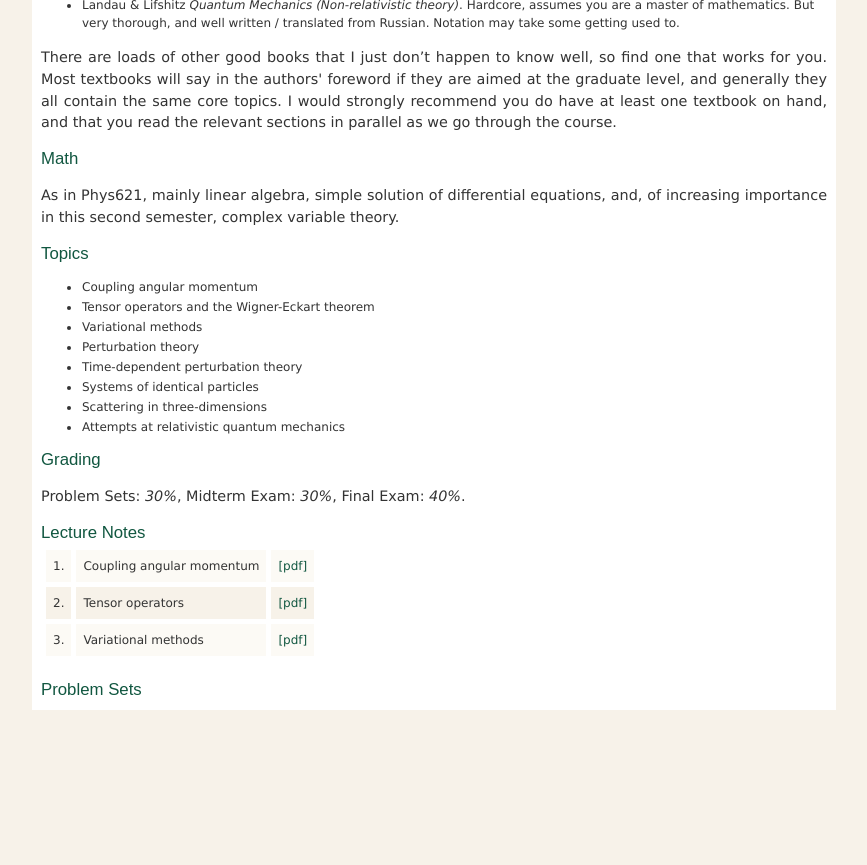
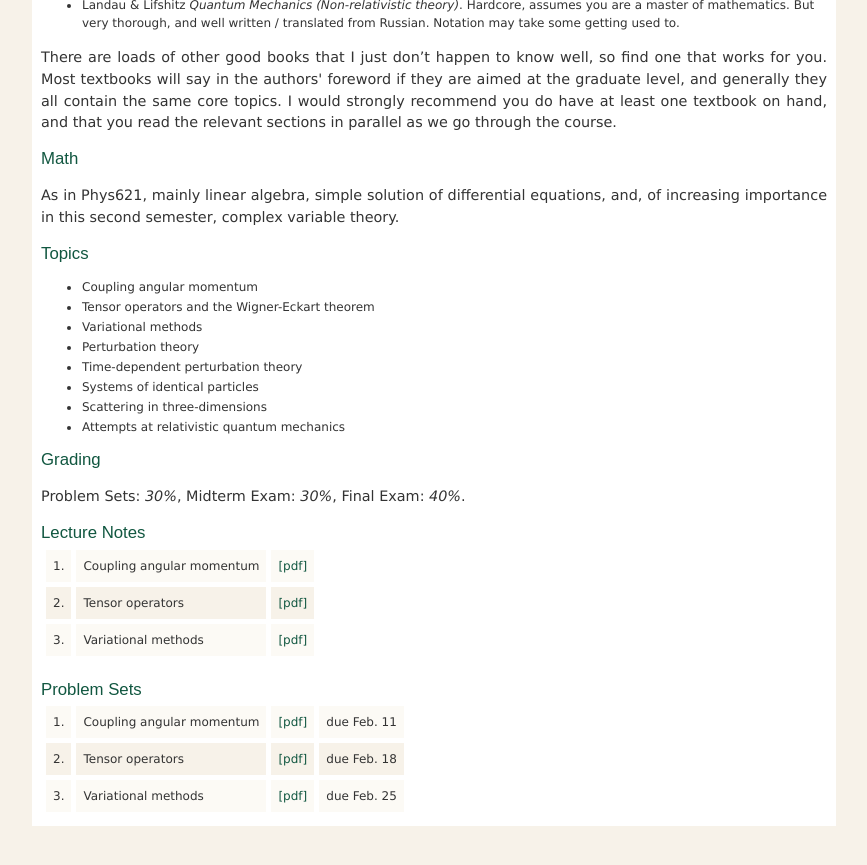
Before and after one commit to jozefdudek/personal_website, a Jekyll site: the page built from Phys622.html, in a window 1280 px wide and 900 px high, scrolled down 1401 px. Shown: the top 865 px of the window, without its empty margins (192-1059 px from the left). Built offline with Jekyll 4.4.1, drawn with Linux system fonts in a browser that asks for light colours; before the commit the page ends 2185 px from its top, so only the background shows below that.

Commit message:
added hw

```diff
--- a/Phys622.html
+++ b/Phys622.html
@@ -163,16 +163,33 @@ variable theory.</p>
 
 <table class="highlights">
 
-<!--
   <tr class="highlights">
-      <td class="highlights"> 1. </td>
-      <td class="highlights">Coupling angular momentum</td>
-      <td class="highlights">
-        <a href="LINK">[pdf]</a>
-      </td>
-      <td class="highlights">due Feb. X</td>
-    </tr>
-    -->
+    <td class="highlights"> 1. </td>
+    <td class="highlights">Coupling angular momentum</td>
+    <td class="highlights">
+      <a href="https://wm1693.box.com/s/8sdm0l8h7r8a0rkygbvouw3ils3mmcll">[pdf]</a>
+    </td>
+    <td class="highlights">due Feb. 11</td>
+  </tr>
+
+  <tr class="highlights">
+    <td class="highlights"> 2. </td>
+    <td class="highlights">Tensor operators</td>
+    <td class="highlights">
+      <a href="https://wm1693.box.com/s/rnosktj45xltx4n7q8wi1l7xgvj76j3u">[pdf]</a>
+    </td>
+    <td class="highlights">due Feb. 18</td>
+  </tr>
+
+  <tr class="highlights">
+    <td class="highlights"> 3. </td>
+    <td class="highlights">Variational methods</td>
+    <td class="highlights">
+      <a href="https://wm1693.box.com/s/0ztebc1z5hvzkcdnnm3lkcpd9avbvu6w">[pdf]</a>
+    </td>
+    <td class="highlights">due Feb. 25</td>
+  </tr>
+
 
 
   </table>
```
